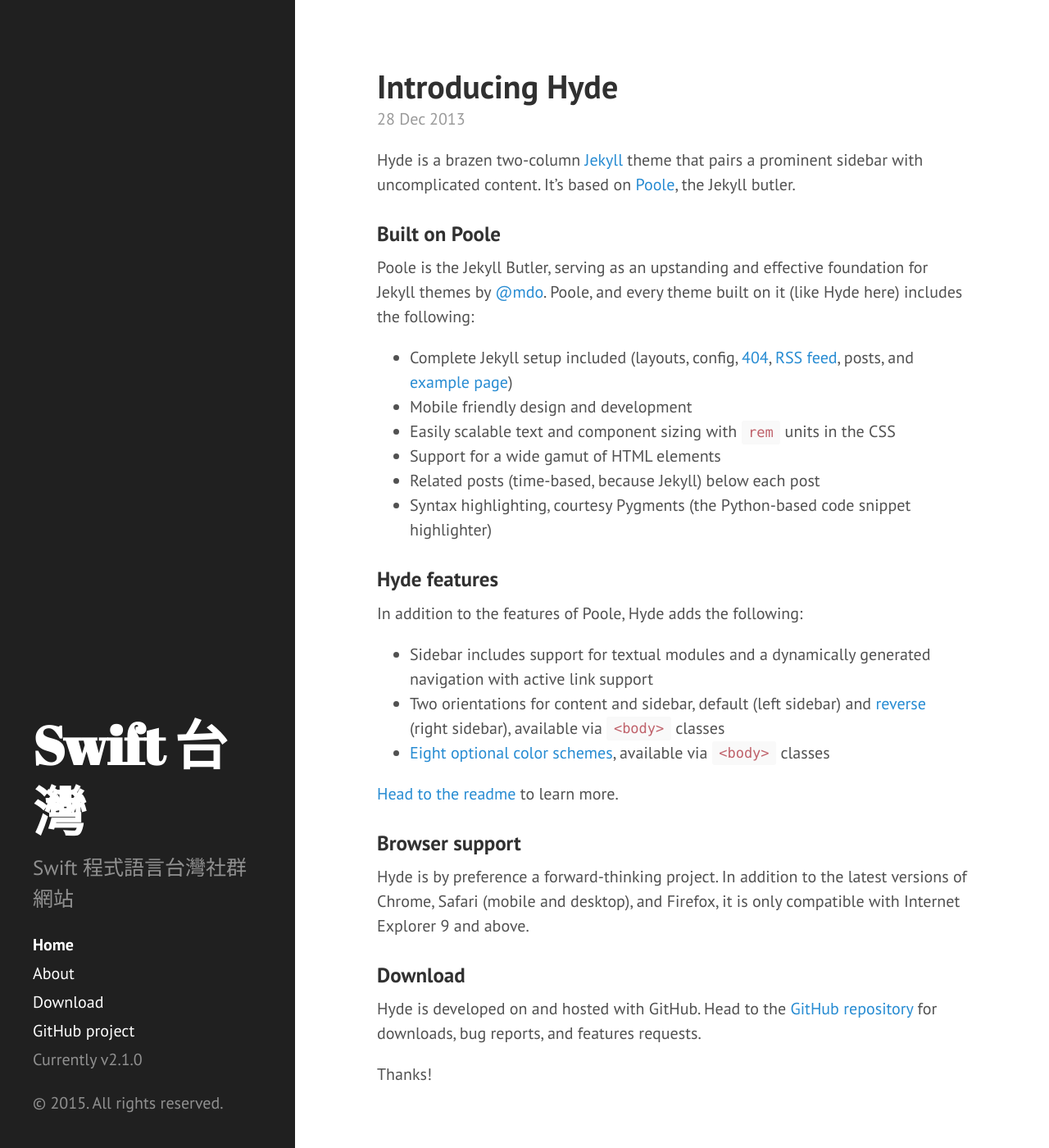
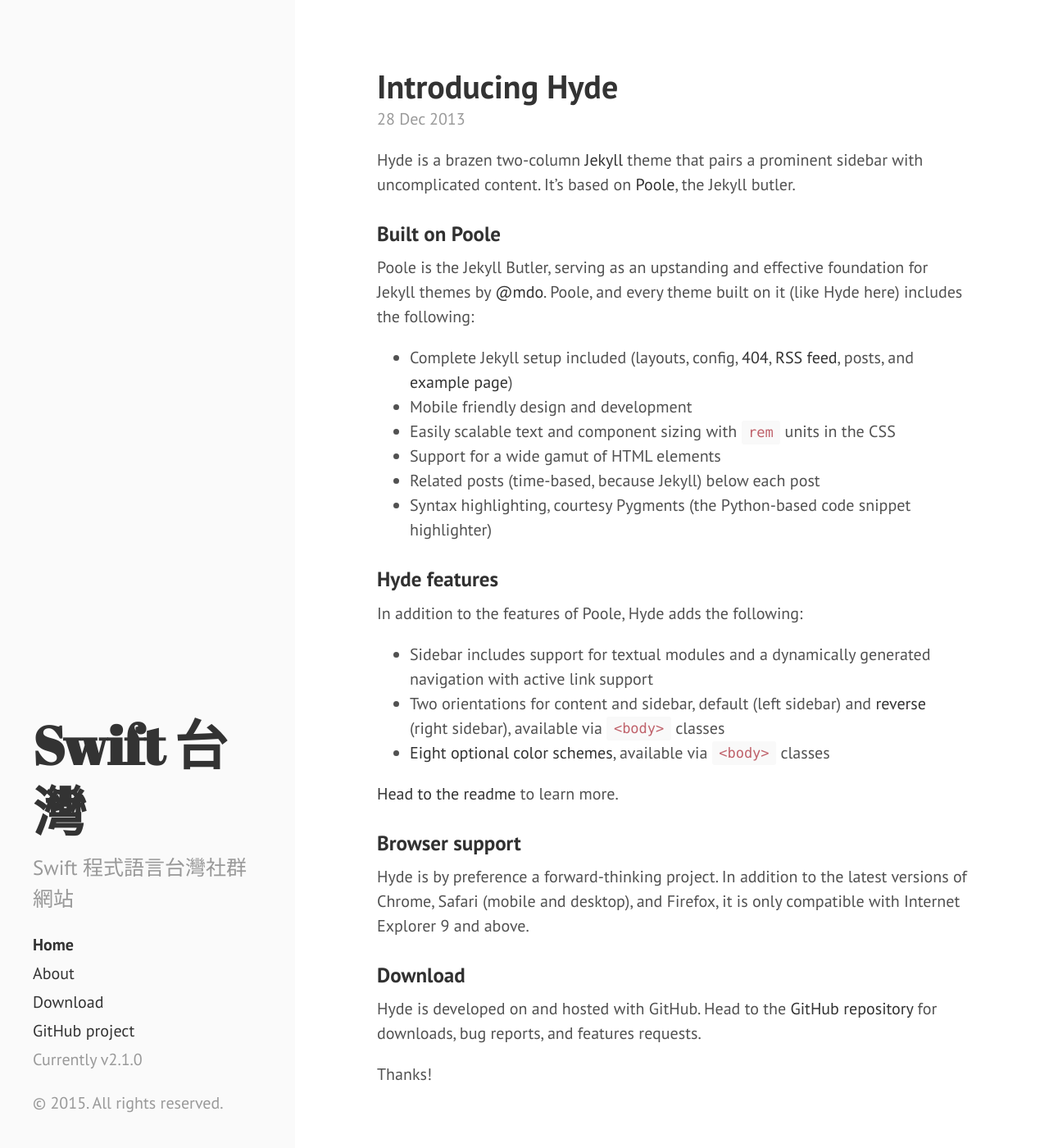
Before and after one commit to swift-tw/swift-tw.github.io, a Jekyll site: the page built from index.html, in a window 1280 px wide and 1400 px high. Shown: the whole window at 82% size. Built offline with Jekyll 4.4.1, drawn with Linux system fonts in a browser that asks for light colours; Markdown is read by kramdown in place of the engine named in the settings; the list of posts is cut into pages by our own code.

Commit message:
change to swift.org theme

```diff
--- a/_layouts/default.html
+++ b/_layouts/default.html
@@ -3,7 +3,7 @@
 
   {% include head.html %}
 
-  <body>
+  <body class="theme-base-swift-org">
 
     {% include sidebar.html %}
 
--- a/public/css/hyde.css
+++ b/public/css/hyde.css
@@ -56,7 +56,7 @@
 .sidebar {
   text-align: center;
   padding: 2rem 1rem;
-  color: rgba(255,255,255,.5);
+  color: rgb(153,153,153);
   background-color: #202020;
 }
 @media (min-width: 48em) {
@@ -72,7 +72,7 @@
 
 /* Sidebar links */
 .sidebar a {
-  color: #fff;
+  color: rgb(51,51,51);
 }
 
 /* About section */
@@ -248,3 +248,14 @@
 .theme-base-0f .related-posts li a:hover {
   color: #8f5536;
 }
+
+/* Swift.org */
+
+.theme-base-swift-org .sidebar {
+  background-color: rgb(250,250,250);
+}
+
+.theme-base-swift-org .content a,
+.theme-base-swift-org .related-posts li a:hover {
+  color: rgb(51,51,51);
+}
```
